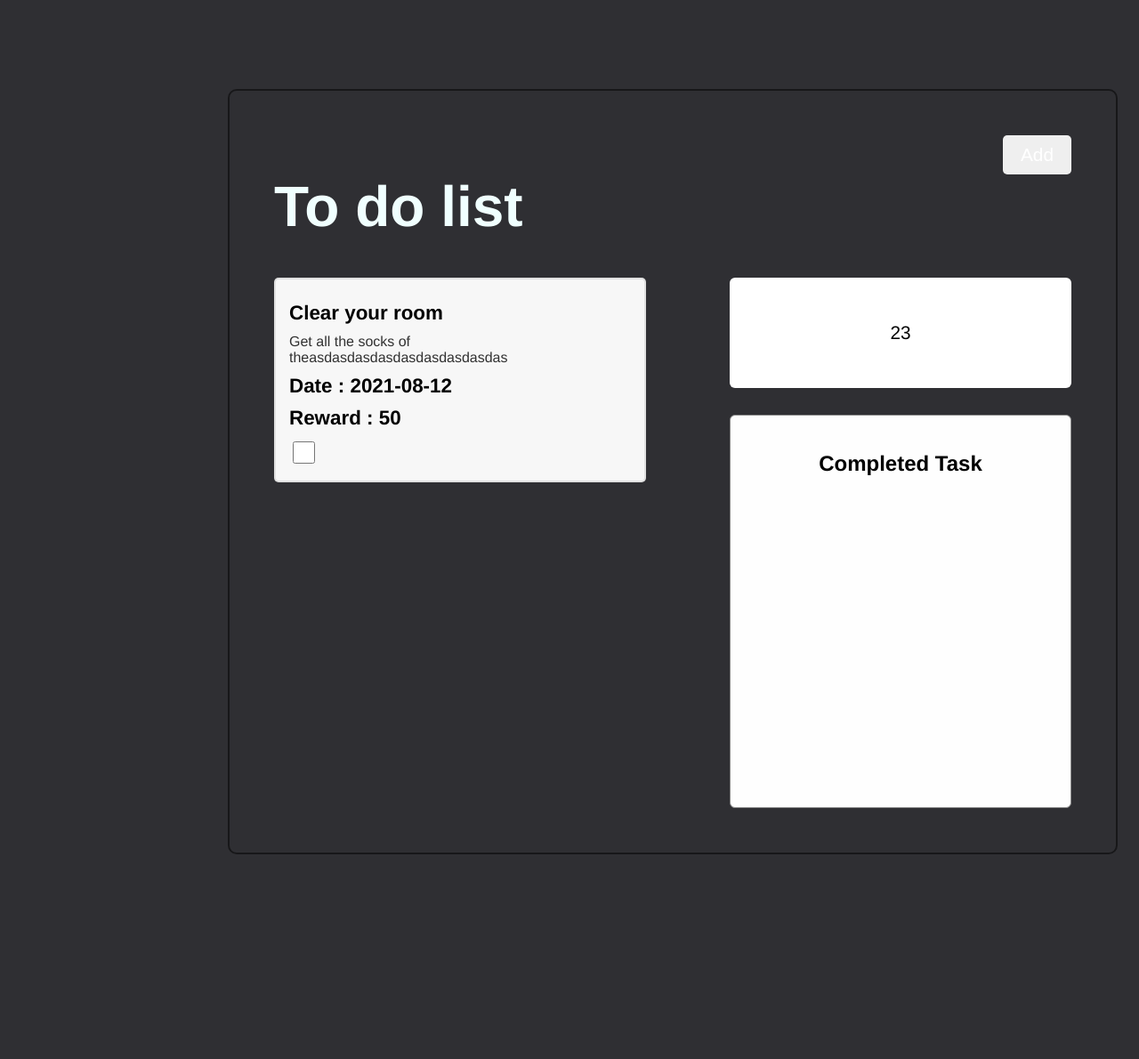
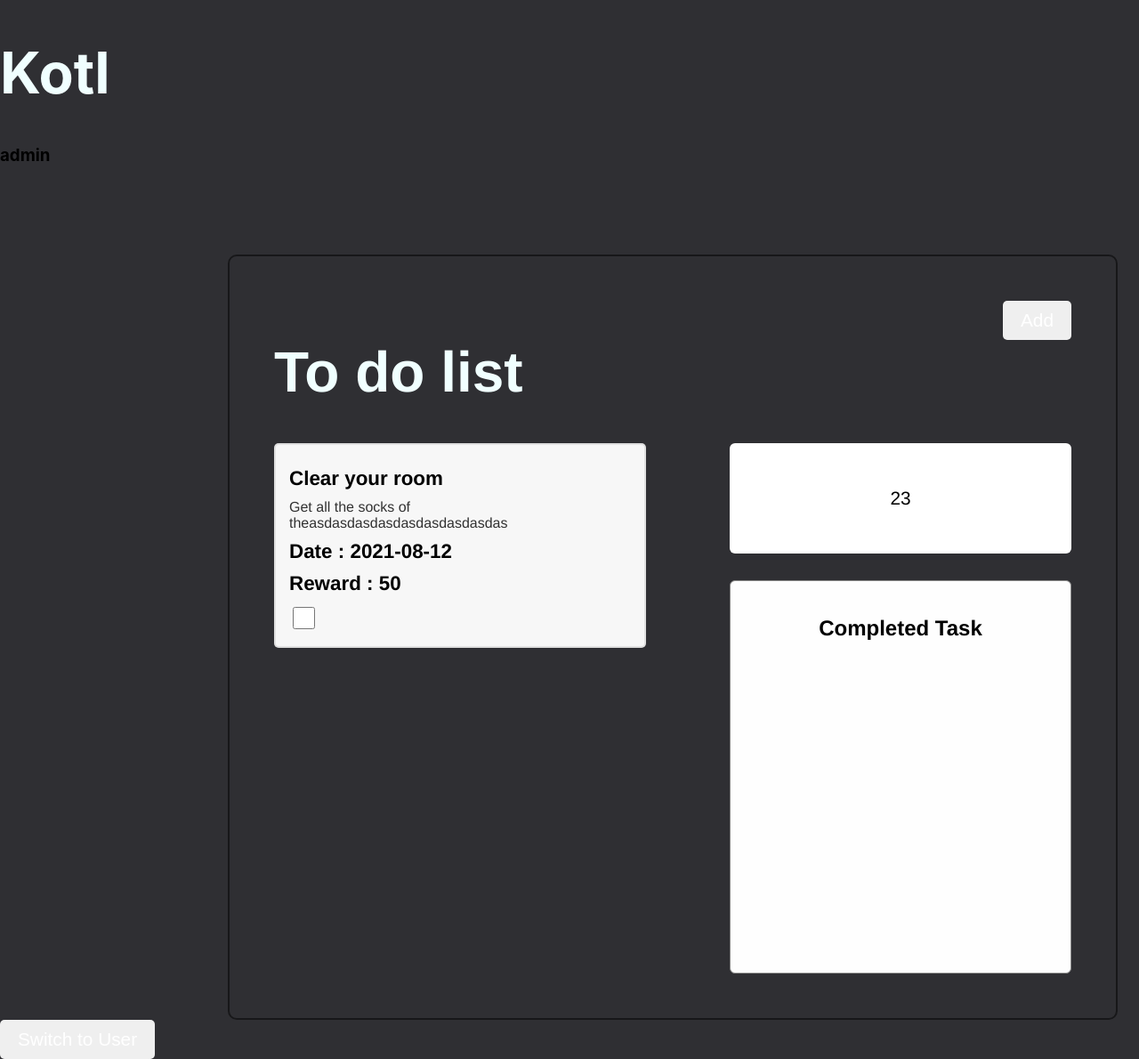
Before and after one commit to kamphol23/Check-point, a React (Create React App) app: page / in a window 1280 px wide. Shown: the whole page at 89% size. Before the commit the page ends 960 px from the top, so only its background shows below. Built offline with nearby package versions, Linux system fonts and the light colour scheme.

Commit message:
added a toggle between admin and user

```diff
--- a/src/App.js
+++ b/src/App.js
@@ -1,13 +1,22 @@
 import ToDoList from './toDoList/TodoList';
+import User from './user/User';
+import SwitchRoll from './user/SwitchRoll';
+
 import './App.css';
 import { useState } from 'react';
 
 
 function App() {
   const [balance, setBalance] = useState(23);
+  const [userState, setUserState] = useState({
+    name: 'Kotl',
+    userRoll: 'admin',});
+
   return (
     <div className="App">
+      <User userState={userState} />
       <ToDoList balance={balance} setBalance={setBalance}/>
+      <SwitchRoll userState={userState} setUserState={setUserState} />
     </div>
   );
 }
--- a/src/toDoList/DisplayTask.jsx
+++ b/src/toDoList/DisplayTask.jsx
@@ -1,5 +1,6 @@
 import './TodoList.css'
 import { useState } from 'react'
+
 function DisplayTask ({tasks,deleteTask,handleComplete}) {
 const  [displayState, setDisplayState] = useState(null);
 
--- /dev/null
+++ b/src/user/SwitchRoll.jsx
@@ -0,0 +1,21 @@
+import react from "react";
+
+function SwitchRoll({ userState, setUserState }) {
+
+  return (
+    <div>
+        <button
+            className="switch-roll"
+            onClick={() => {
+                setUserState({
+                    ...userState,
+                    userRoll: userState.userRoll === "admin" ? "user" : "admin",
+                });
+            }}
+        >
+            Switch to {userState.userRoll === "admin" ? "User" : "Admin"}
+        </button>
+    </div>
+  );
+}
+export default SwitchRoll;
--- /dev/null
+++ b/src/user/User.jsx
@@ -0,0 +1,14 @@
+import react from "react";
+
+function User ({ userState, setUserState }) {
+
+  return (
+    <div className="user">
+        <div className="avatar"></div>
+        <h1>{userState.name}</h1>
+        <h3>{userState.userRoll}</h3>
+
+    </div>
+  );
+}
+export default User;
```
